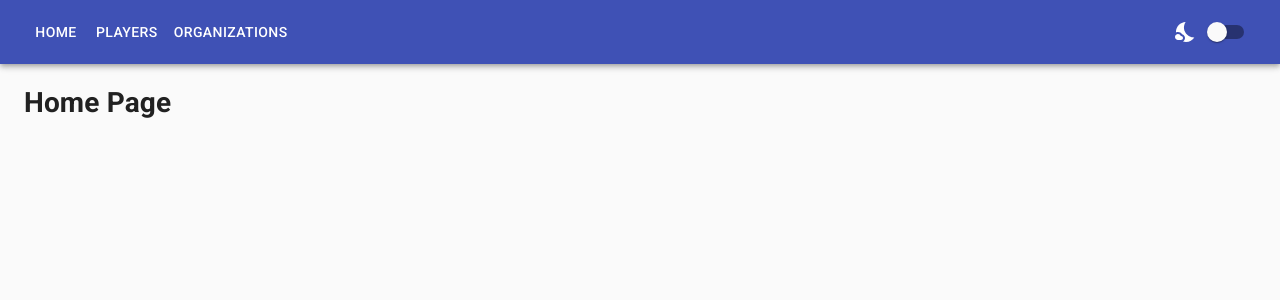
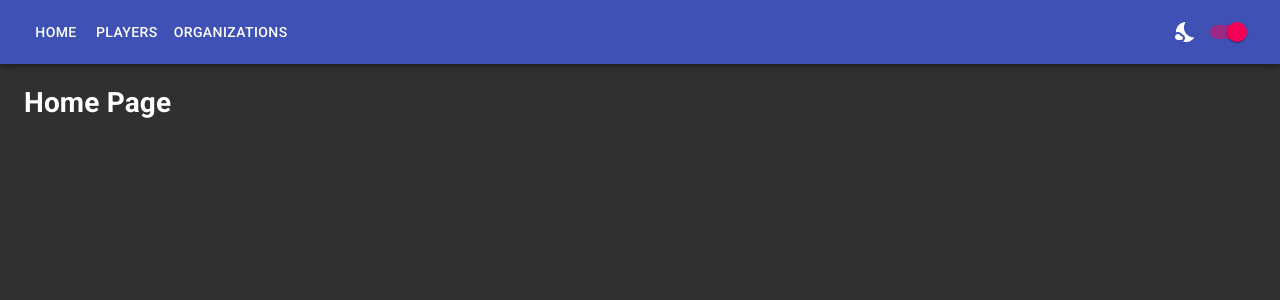
Before and after one commit to matthewyu01/The-Merge--TL-Hacks, a React (Create React App) app in the folder frontend/: page / in a window 1280 px wide. Shown: the top 300 px of the page. Built offline with nearby package versions, Linux system fonts and the light colour scheme.

Commit message:
Fix interaction with searching

```diff
--- a/frontend/src/App.js
+++ b/frontend/src/App.js
@@ -11,7 +11,7 @@ import CssBaseline from '@material-ui/core/CssBaseline';
 import React, { useState } from "react";
 
 export default function App() {
-    const [darkMode, setDarkMode] = useState(false);
+    const [darkMode, setDarkMode] = useState(true);
     const paletteType = darkMode ? "dark" : "light";
     const theme = createMuiTheme({
         palette: {
--- a/frontend/src/OrganizationList.js
+++ b/frontend/src/OrganizationList.js
@@ -106,7 +106,8 @@ class OrganizationList extends React.Component {
 
         this.setState({
             filtered: finalFiltered,
-            searchQuery: query
+            searchQuery: query,
+            orgIndexStart: 0,
         });
 
     }
@@ -157,7 +158,8 @@ class OrganizationList extends React.Component {
         this.setState({
             filtered: finalFiltered,
             selectedIndex: index,
-            menuOpen: null
+            orgIndexStart: 0,
+            menuOpen: null,
         });
 
     };
```
